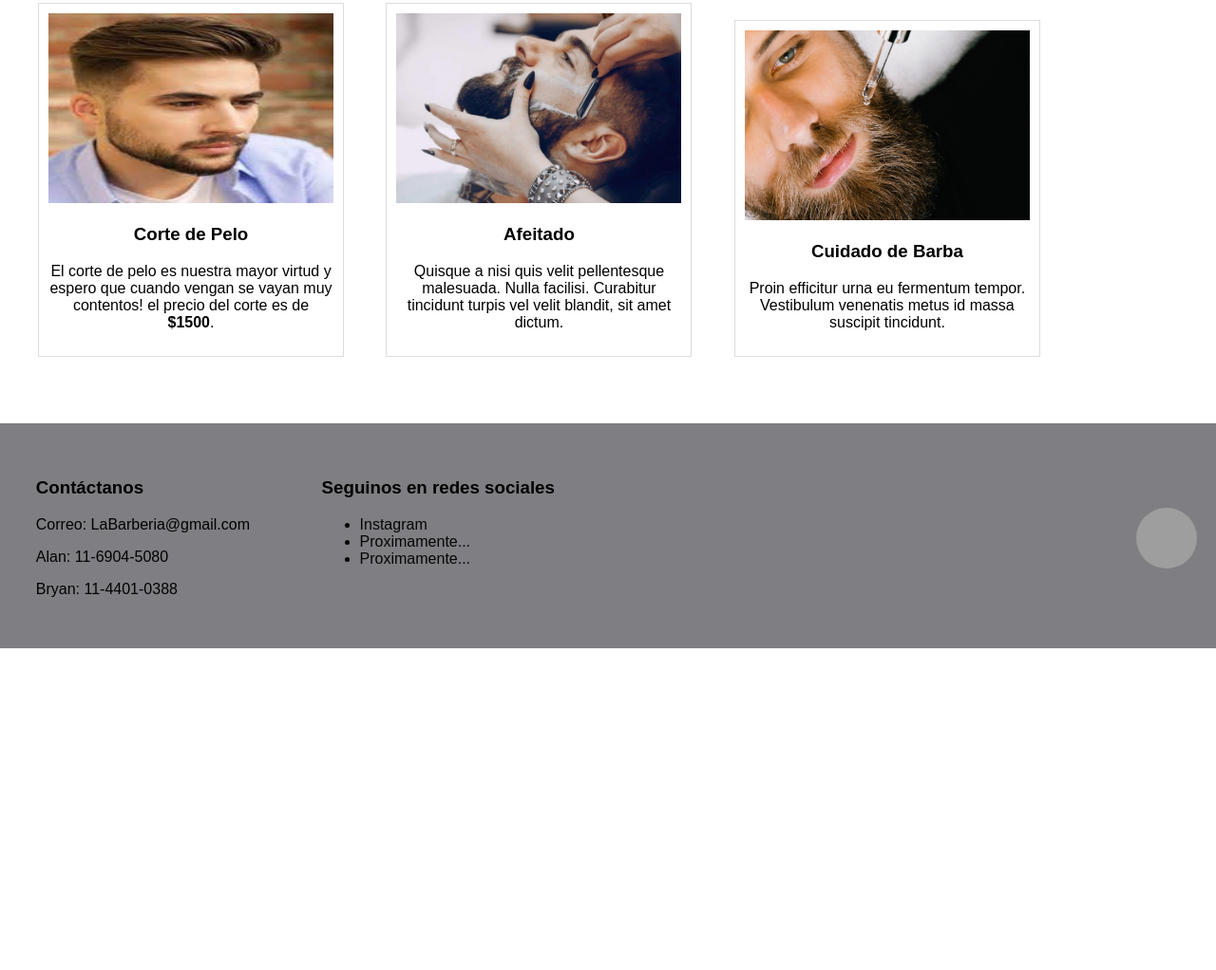
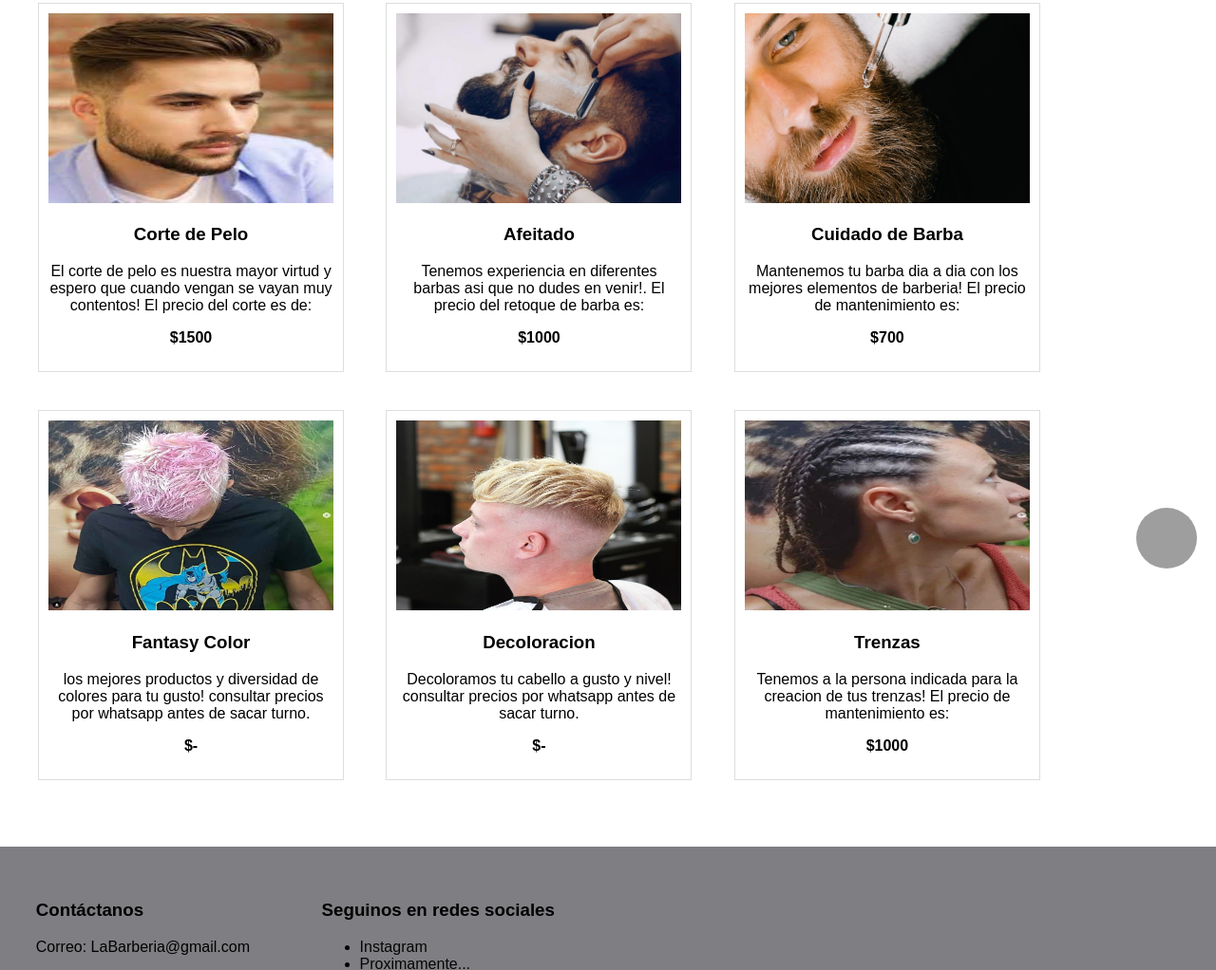
Before and after one commit to Matiass03/Mi-primer-repo, a plain HTML site: page pages/servicios.html in a window 1280 px wide. Shown: the part 181-1203 px from the top of the page at 95% size. Before the commit the page ends 864 px from the top, so only its background shows below. Drawn offline with Linux system fonts and the light colour scheme; grey boxes are pictures that could not be loaded.

Commit message:
servicio e index

```diff
--- a/pages/servicios.html
+++ b/pages/servicios.html
@@ -31,17 +31,38 @@
             <div class="servicio">
                 <img src="/images/Barrido hacia atrás y alto desvanecimiento.jpg" alt="Corte de pelo">
                 <h3>Corte de Pelo</h3>
-                <p>El corte de pelo es nuestra mayor virtud y espero que cuando vengan se vayan muy contentos! el precio del corte es de <b>$1500</b>.</p>
+                <p>El corte de pelo es nuestra mayor virtud y espero que cuando vengan se vayan muy contentos! El precio del corte es de:</p>
+                <p><b>$1500</b></p>
             </div>
             <div class="servicio">
                 <img src="/images/afeitado.jpg" alt="Afeitado">
                 <h3>Afeitado</h3>
-                <p>Quisque a nisi quis velit pellentesque malesuada. Nulla facilisi. Curabitur tincidunt turpis vel velit blandit, sit amet dictum.</p>
+                <p>Tenemos experiencia en diferentes barbas asi que no dudes en venir!. El precio del retoque de barba es:</p>
+                <p><b>$1000</b></p>
             </div>
             <div class="servicio">
                 <img src="/images/cuidado-barba.jpg" alt="Barba">
                 <h3>Cuidado de Barba</h3>
-                <p>Proin efficitur urna eu fermentum tempor. Vestibulum venenatis metus id massa suscipit tincidunt.</p>
+                <p>Mantenemos tu barba dia a dia con los mejores elementos de barberia! El precio de mantenimiento es:</p>
+                <p><b>$700</b></p>
+            </div>
+            <div class="servicio">
+                <img src="/images/color.jfif" alt="Fantasy color">
+                <h3>Fantasy Color</h3>
+                <p>los mejores productos y diversidad de colores para tu gusto! consultar precios por whatsapp antes de sacar turno.</p>
+                <p><B>$-</B></p>
+            </div>
+            <div class="servicio">
+                <img src="/images/decoloracion.jpg" alt="Decoloracion">
+                <h3>Decoloracion</h3>
+                <p>Decoloramos tu cabello a gusto y nivel! consultar precios por whatsapp antes de sacar turno.</p>
+                <p><b>$-</b></p>
+            </div>
+            <div class="servicio">
+                <img src="/images/trenzas.jfif" alt="Trenzas">
+                <h3>Trenzas</h3>
+                <p>Tenemos a la persona indicada para la creacion de tus trenzas! El precio de mantenimiento es:</p>
+                <p><b>$1000</b></p>
             </div>
         </section>
 
```
Also changed, not shown: pages/index.html (+2 -2 lines), images/color.jfif (added), images/decoloracion.jpg (added), images/trenzas.jfif (added).
